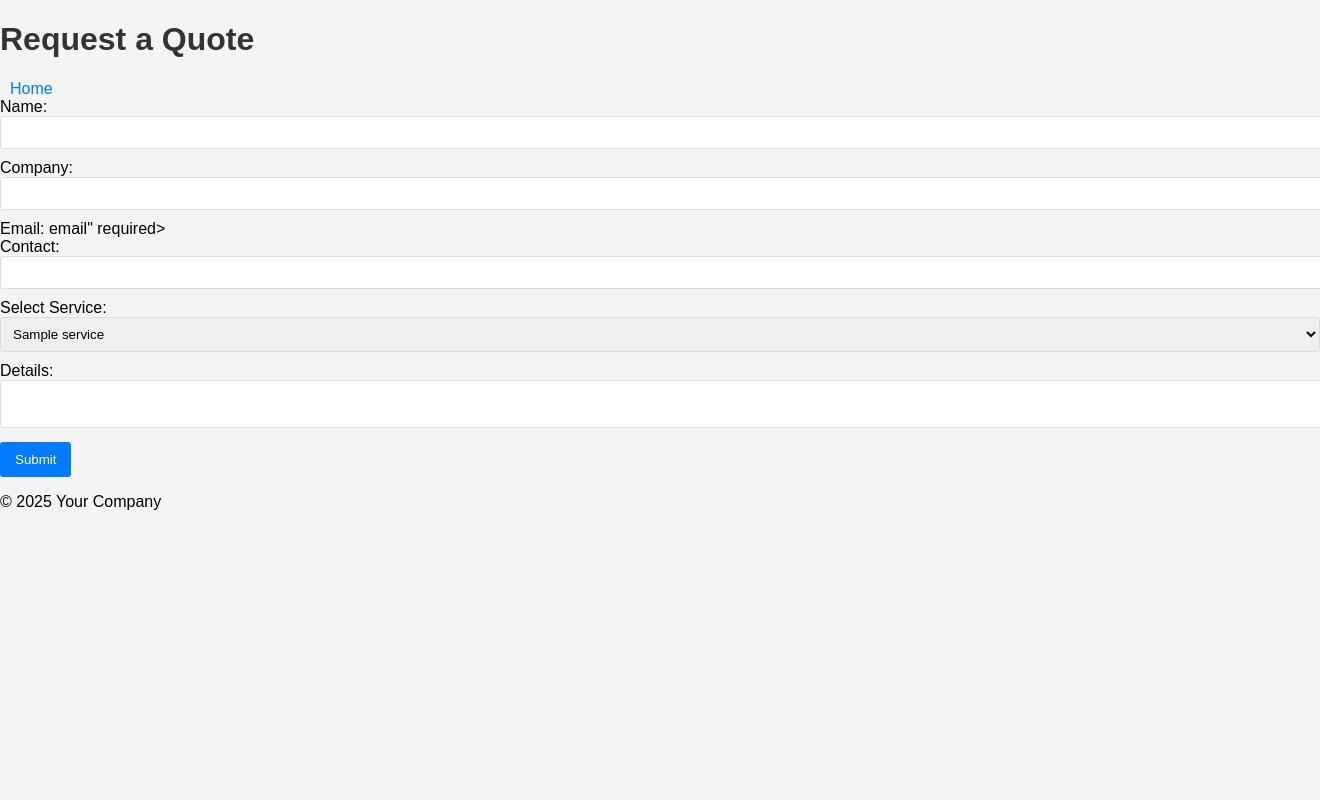
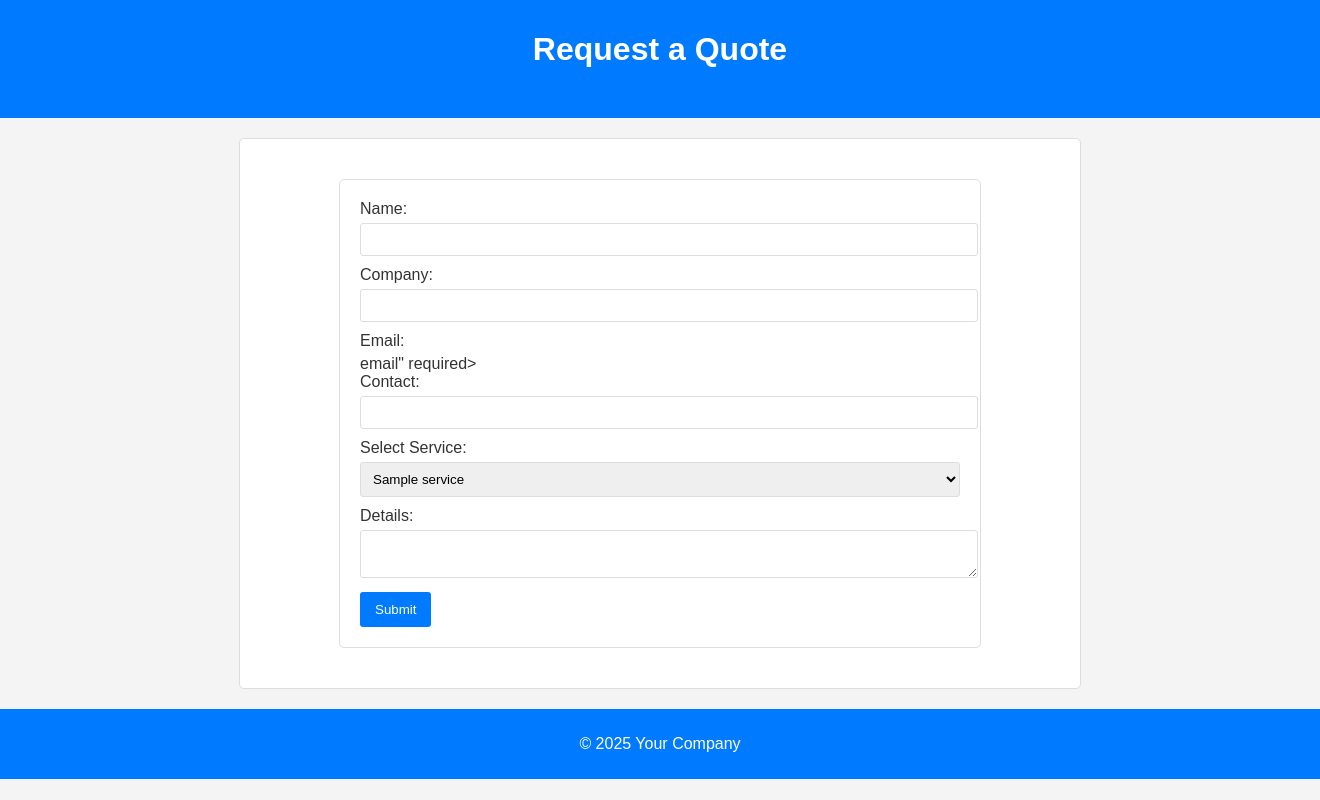
Before and after one commit to Quin-iPhone/FinalSetMedicApp, a Flask app: template templates/blog.html in a window 1320 px wide; the page is wider, and only the part inside the window is pictured. Run offline with Flask 2, Linux system fonts and the light colour scheme; the template is opened without the code that fills it: most values are stand-ins (such as "Sample title", 1, 10 or a date in 2020).

Commit message:
Update styles.css

```diff
--- a/static/css/styles.css
+++ b/static/css/styles.css
@@ -1,12 +1,25 @@
 body {
-    font-family: Arial, sans-serif;
+    font-family: 'Arial', sans-serif;
     margin: 0;
     padding: 0;
     background-color: #f4f4f4;
+    color: #333;
 }
 
-h1, h2 {
-    color: #333;
+header, footer {
+    background-color: #007BFF;
+    color: #fff;
+    padding: 10px 0;
+    text-align: center;
+}
+
+header a, footer a {
+    color: #fff;
+    text-decoration: none;
+}
+
+header a:hover, footer a:hover {
+    text-decoration: underline;
 }
 
 nav a {
@@ -19,7 +32,18 @@
     text-decoration: underline;
 }
 
-form20px auto;
+.container {
+    max-width: 800px;
+    margin: 20px auto;
+    padding: 20px;
+    background-color: #fff;
+    border: 1px solid #ddd;
+    border-radius: 5px;
+}
+
+form {
+    max-width: 600px;
+    margin: 20px auto;
     padding: 20px;
     background-color: #fff;
     border: 1px solid #ddd;
@@ -64,3 +88,30 @@
     border: 1px solid #ddd;
     border-radius: 5px;
 }
+
+a {
+    color: #007BFF;
+}
+
+a:hover {
+    text-decoration: underline;
+}
+
+#back-to-top {
+    display: block;
+    margin-top: 20px;
+    text-align: center;
+}
+
+.logo {
+    display: block;
+    margin: 0 auto;
+    width: 150px;
+}
+
+.commitment {
+    background-color: #f4f4f4;
+    padding: 20px;
+    border-radius: 5px;
+    margin-top: 20px;
+}
```
